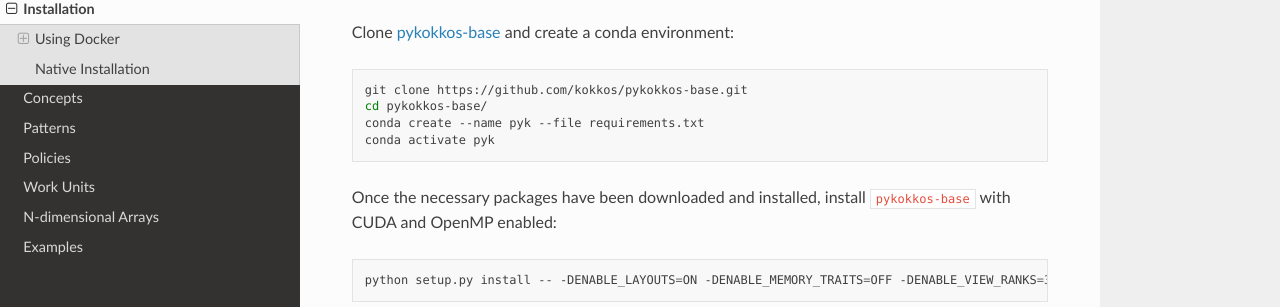
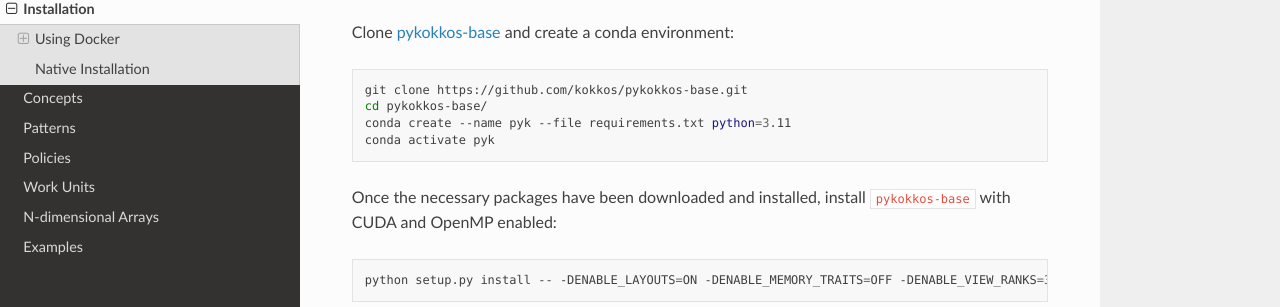
Before and after one commit to kokkos/pykokkos, a Sphinx documentation site: the page built from docs/installation.rst, in a window 1280 px wide and 900 px high, scrolled down 999 px. Shown: the part 144-451 px from the top of the window. Built offline with Sphinx 7.4.7 and the Read the Docs theme 2.0.0, drawn with Linux system fonts in a browser that asks for light colours.

Commit message:
Updated conda install command to include python 3.11

```diff
--- a/docs/installation.rst
+++ b/docs/installation.rst
@@ -68,7 +68,7 @@
 
    git clone https://github.com/kokkos/pykokkos-base.git
    cd pykokkos-base/
-   conda create --name pyk --file requirements.txt
+   conda create --name pyk --file requirements.txt python=3.11
    conda activate pyk
 
 Once the necessary packages have been downloaded and installed,
```
